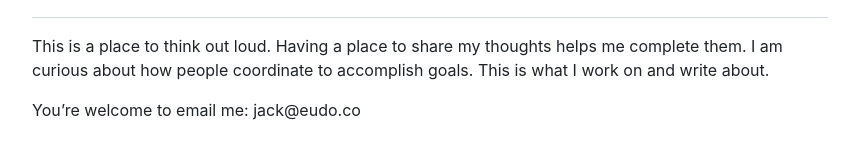
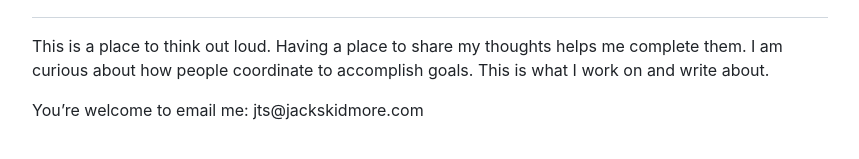
Before and after one commit to jack-t-skidmore/jack-t-skidmore.github.io, a Jekyll site: the page built from about.md, in a window 1280 px wide. Shown: the part 171-330 px from the top of the page, without its empty margins (210-1069 px from the left). Built offline with Jekyll 4.4.1, drawn with Linux system fonts in a browser that asks for light colours.

Commit message:
updated email

```diff
--- a/about.md
+++ b/about.md
@@ -7,4 +7,4 @@ description: "Jack works on and writes about how people coordinate to accomplish
 
 This is a place to think out loud. Having a place to share my thoughts helps me complete them. I am curious about how people coordinate to accomplish goals. This is what I work on and write about.
 
-You're welcome to email me: jack@eudo.co
+You're welcome to email me: jts@jackskidmore.com
```
